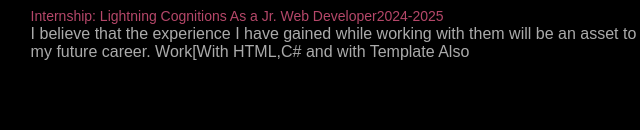
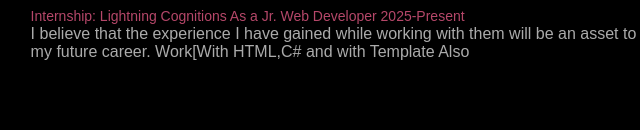
Before and after one commit to yashasviDevop/PORTFOLIO_Y, a plain HTML site: page index.html in a window 1280 px wide. Both pictures are taken after a click on the element "Experience". Shown: the part 1407-1537 px from the top of the page, 507-1147 px from the left. Drawn offline with Linux system fonts and the light colour scheme.

Commit message:
Update internship duration for Lightning Cognitions

```diff
--- a/index.html
+++ b/index.html
@@ -71,7 +71,7 @@
  Android Studio.</li>
                             <li><span> Secure Diary Web Application 2024-25</span><br> Designed and developed a secure web-based personal diary application that prioritizes user data privacy using cryptographic hashing techniques.Role:
  Prompt Developer . Tech Stack: HTML, CSS, JavaScript, Firebase / Node.js / Python (based on your backend), Crypto Libraries (SHA-256, bcrypt)</li>
-                            <li><span> Internship: Lightning Cognitions As a Jr. Web Developer2024-2025</span><br> I believe that the experience I have gained while working with them will be an asset to my future career. Work[With HTML,C# and with Template
+                            <li><span> Internship: Lightning Cognitions As a Jr. Web Developer 2025-Present</span><br> I believe that the experience I have gained while working with them will be an asset to my future career. Work[With HTML,C# and with Template
  Also</li>
                         </ul>
                     </div>
```
